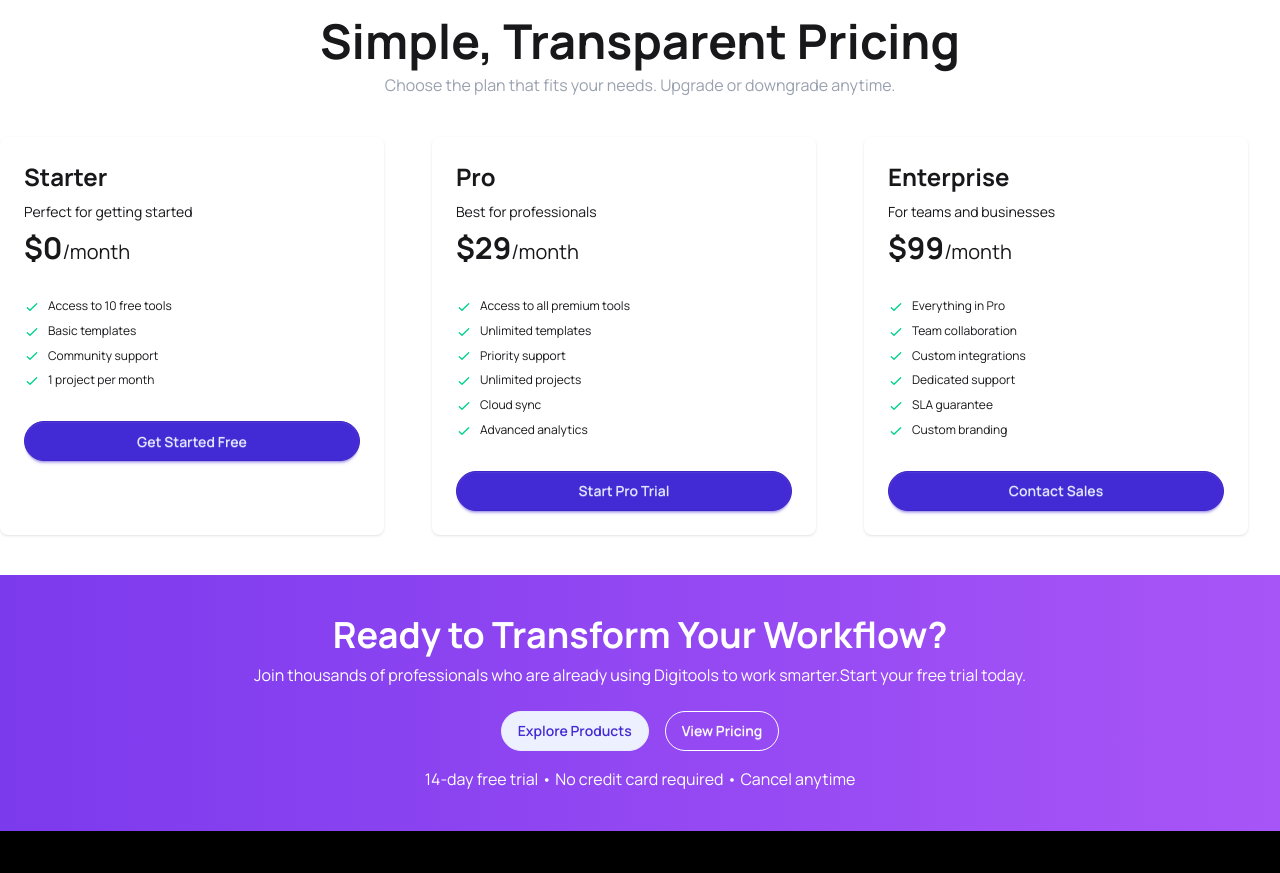
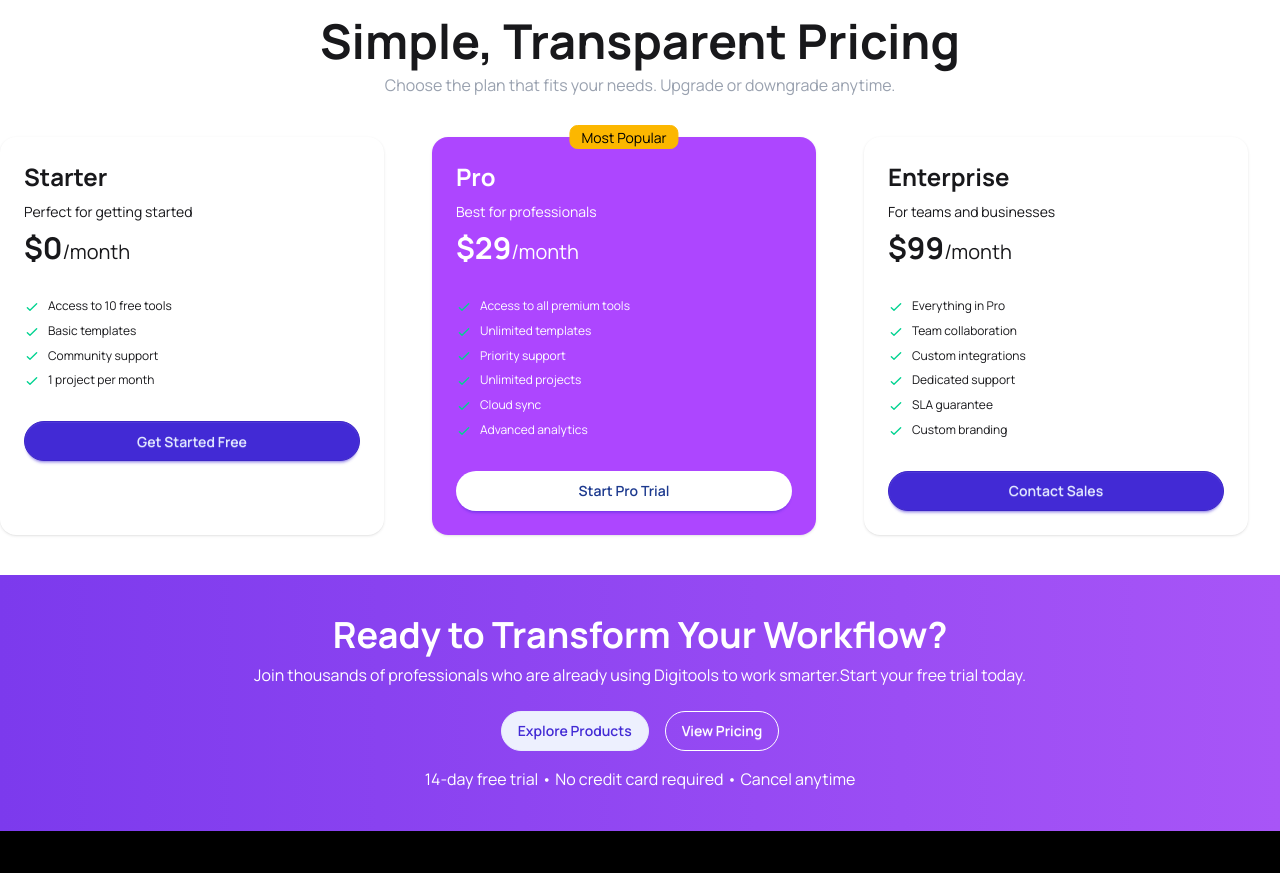
Before and after one commit to raselahmed2023/digiTools, a React (Vite) app: page / in a window 1280 px wide. Shown: the part 3580-4453 px from the top of the page. Built offline with nearby package versions, Linux system fonts and the light colour scheme.

Commit message:
Simple, Transparent Pricing section is updated

```diff
--- a/src/Components/Pack.jsx
+++ b/src/Components/Pack.jsx
@@ -11,7 +11,7 @@ const Pack = () => {
 
             <div className='grid grid-cols-1 md:grid-cols-2 lg:grid-cols-3 gap-4 container mx-auto mt-10'>
 
-                <div className="card w-96 bg-base-100 shadow-sm">
+                <div className="card w-96 bg-base-100 shadow rounded-2xl">
                     <div className="card-body">
 
                         <div className=" space-y-2">
@@ -45,8 +45,9 @@ const Pack = () => {
 
 
                 {/* 2nd card */}
-                <div className="card w-96 bg-base-100 shadow-sm">
-                    <div className="card-body">
+                <div className="card w-96 bg-base-100 shadow indicator rounded-2xl ">
+                     <span className="indicator-item indicator-center badge badge-warning text-black">Most Popular</span>
+                    <div className="card-body bg-purple-500 text-white rounded-2xl">
                         <div className=" space-y-2">
                             <h2 className="text-2xl font-bold">Pro</h2>
                             <p>Best for professionals</p>
@@ -83,7 +84,7 @@ const Pack = () => {
                             </li>
                         </ul>
                         <div className="mt-6">
-                            <button className="btn btn-primary btn-block rounded-full">Start Pro Trial</button>
+                            <button className="btn btn-primary btn-block rounded-full bg-white text-blue-900 border-none">Start Pro Trial</button>
                         </div>
                     </div>
                 </div>
@@ -91,7 +92,7 @@ const Pack = () => {
 
                 {/* 3rd Card */}
 
-                <div className="card w-96 bg-base-100 shadow-sm">
+                <div className="card w-96 bg-base-100 shadow rounded-2xl">
                     <div className="card-body">
                         <div className=" space-y-2">
                             <h2 className="text-2xl font-bold">Enterprise</h2>
```
